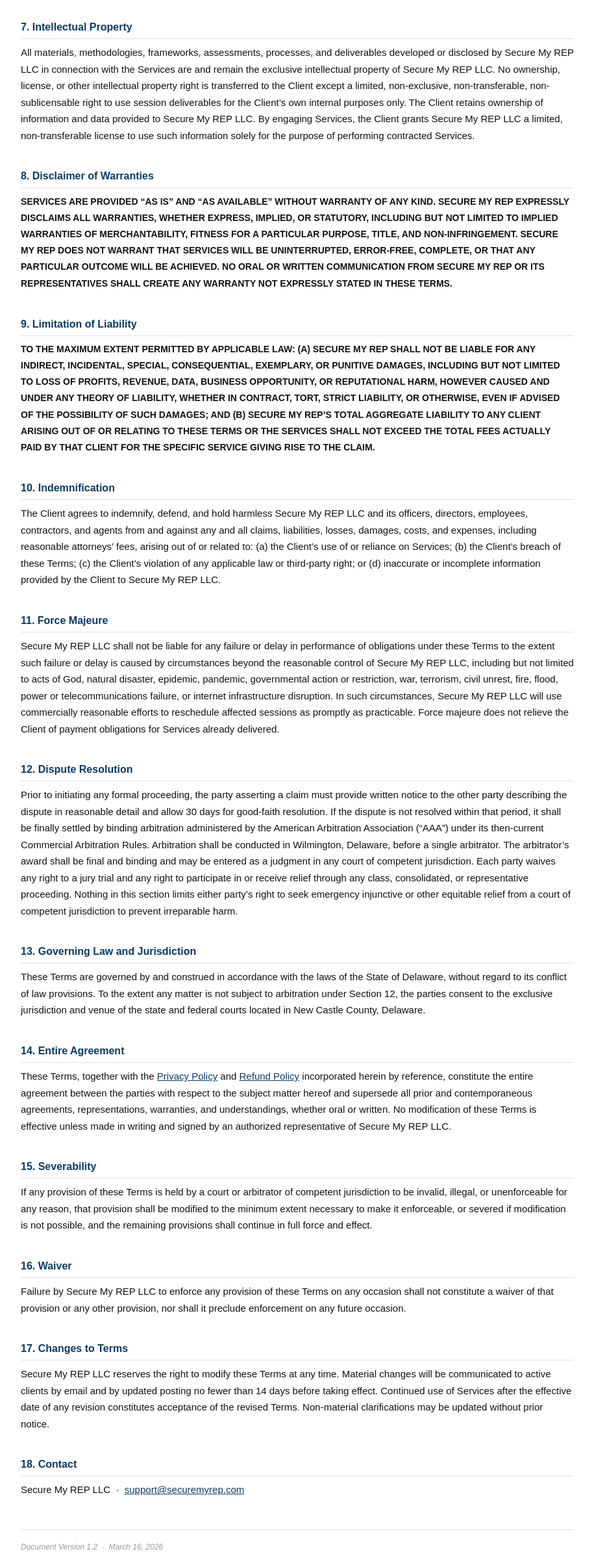
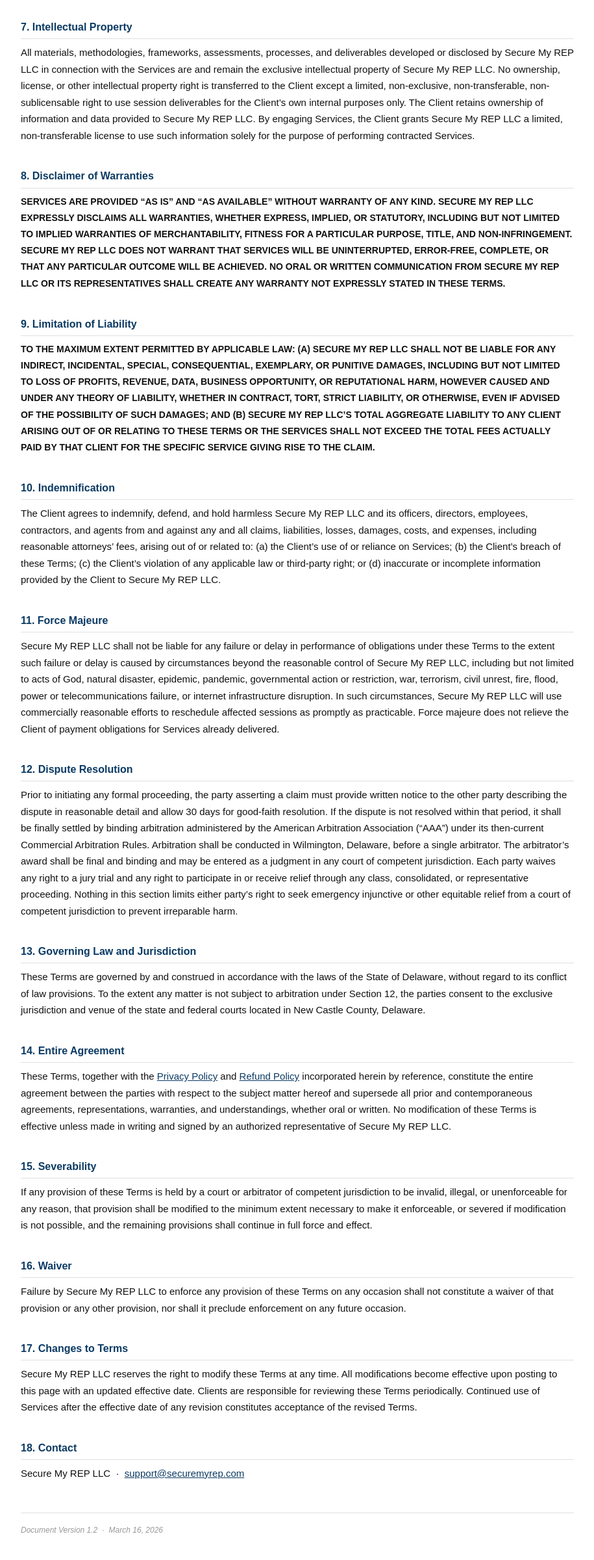
Before and after one commit to REP2020/SMR-policies, a plain HTML site: page terms.html in a window 1280 px wide. Shown: the part 1470-3870 px from the top of the page at 65% size, without its empty margins (182-1097 px from the left). Drawn offline with Linux system fonts and the light colour scheme.

Commit message:
Add files via upload

```diff
--- a/terms.html
+++ b/terms.html
@@ -111,10 +111,10 @@
   <p>All materials, methodologies, frameworks, assessments, processes, and deliverables developed or disclosed by Secure My REP LLC in connection with the Services are and remain the exclusive intellectual property of Secure My REP LLC. No ownership, license, or other intellectual property right is transferred to the Client except a limited, non-exclusive, non-transferable, non-sublicensable right to use session deliverables for the Client&rsquo;s own internal purposes only. The Client retains ownership of information and data provided to Secure My REP LLC. By engaging Services, the Client grants Secure My REP LLC a limited, non-transferable license to use such information solely for the purpose of performing contracted Services.</p>
 
   <h2>8. Disclaimer of Warranties</h2>
-  <p class="caps">SERVICES ARE PROVIDED &ldquo;AS IS&rdquo; AND &ldquo;AS AVAILABLE&rdquo; WITHOUT WARRANTY OF ANY KIND. SECURE MY REP EXPRESSLY DISCLAIMS ALL WARRANTIES, WHETHER EXPRESS, IMPLIED, OR STATUTORY, INCLUDING BUT NOT LIMITED TO IMPLIED WARRANTIES OF MERCHANTABILITY, FITNESS FOR A PARTICULAR PURPOSE, TITLE, AND NON-INFRINGEMENT. SECURE MY REP DOES NOT WARRANT THAT SERVICES WILL BE UNINTERRUPTED, ERROR-FREE, COMPLETE, OR THAT ANY PARTICULAR OUTCOME WILL BE ACHIEVED. NO ORAL OR WRITTEN COMMUNICATION FROM SECURE MY REP OR ITS REPRESENTATIVES SHALL CREATE ANY WARRANTY NOT EXPRESSLY STATED IN THESE TERMS.</p>
+  <p class="caps">SERVICES ARE PROVIDED &ldquo;AS IS&rdquo; AND &ldquo;AS AVAILABLE&rdquo; WITHOUT WARRANTY OF ANY KIND. SECURE MY REP LLC EXPRESSLY DISCLAIMS ALL WARRANTIES, WHETHER EXPRESS, IMPLIED, OR STATUTORY, INCLUDING BUT NOT LIMITED TO IMPLIED WARRANTIES OF MERCHANTABILITY, FITNESS FOR A PARTICULAR PURPOSE, TITLE, AND NON-INFRINGEMENT. SECURE MY REP LLC DOES NOT WARRANT THAT SERVICES WILL BE UNINTERRUPTED, ERROR-FREE, COMPLETE, OR THAT ANY PARTICULAR OUTCOME WILL BE ACHIEVED. NO ORAL OR WRITTEN COMMUNICATION FROM SECURE MY REP LLC OR ITS REPRESENTATIVES SHALL CREATE ANY WARRANTY NOT EXPRESSLY STATED IN THESE TERMS.</p>
 
   <h2>9. Limitation of Liability</h2>
-  <p class="caps">TO THE MAXIMUM EXTENT PERMITTED BY APPLICABLE LAW: (A) SECURE MY REP SHALL NOT BE LIABLE FOR ANY INDIRECT, INCIDENTAL, SPECIAL, CONSEQUENTIAL, EXEMPLARY, OR PUNITIVE DAMAGES, INCLUDING BUT NOT LIMITED TO LOSS OF PROFITS, REVENUE, DATA, BUSINESS OPPORTUNITY, OR REPUTATIONAL HARM, HOWEVER CAUSED AND UNDER ANY THEORY OF LIABILITY, WHETHER IN CONTRACT, TORT, STRICT LIABILITY, OR OTHERWISE, EVEN IF ADVISED OF THE POSSIBILITY OF SUCH DAMAGES; AND (B) SECURE MY REP&rsquo;S TOTAL AGGREGATE LIABILITY TO ANY CLIENT ARISING OUT OF OR RELATING TO THESE TERMS OR THE SERVICES SHALL NOT EXCEED THE TOTAL FEES ACTUALLY PAID BY THAT CLIENT FOR THE SPECIFIC SERVICE GIVING RISE TO THE CLAIM.</p>
+  <p class="caps">TO THE MAXIMUM EXTENT PERMITTED BY APPLICABLE LAW: (A) SECURE MY REP LLC SHALL NOT BE LIABLE FOR ANY INDIRECT, INCIDENTAL, SPECIAL, CONSEQUENTIAL, EXEMPLARY, OR PUNITIVE DAMAGES, INCLUDING BUT NOT LIMITED TO LOSS OF PROFITS, REVENUE, DATA, BUSINESS OPPORTUNITY, OR REPUTATIONAL HARM, HOWEVER CAUSED AND UNDER ANY THEORY OF LIABILITY, WHETHER IN CONTRACT, TORT, STRICT LIABILITY, OR OTHERWISE, EVEN IF ADVISED OF THE POSSIBILITY OF SUCH DAMAGES; AND (B) SECURE MY REP LLC&rsquo;S TOTAL AGGREGATE LIABILITY TO ANY CLIENT ARISING OUT OF OR RELATING TO THESE TERMS OR THE SERVICES SHALL NOT EXCEED THE TOTAL FEES ACTUALLY PAID BY THAT CLIENT FOR THE SPECIFIC SERVICE GIVING RISE TO THE CLAIM.</p>
 
   <h2>10. Indemnification</h2>
   <p>The Client agrees to indemnify, defend, and hold harmless Secure My REP LLC and its officers, directors, employees, contractors, and agents from and against any and all claims, liabilities, losses, damages, costs, and expenses, including reasonable attorneys&rsquo; fees, arising out of or related to: (a) the Client&rsquo;s use of or reliance on Services; (b) the Client&rsquo;s breach of these Terms; (c) the Client&rsquo;s violation of any applicable law or third-party right; or (d) inaccurate or incomplete information provided by the Client to Secure My REP LLC.</p>
@@ -138,7 +138,7 @@
   <p>Failure by Secure My REP LLC to enforce any provision of these Terms on any occasion shall not constitute a waiver of that provision or any other provision, nor shall it preclude enforcement on any future occasion.</p>
 
   <h2>17. Changes to Terms</h2>
-  <p>Secure My REP LLC reserves the right to modify these Terms at any time. Material changes will be communicated to active clients by email and by updated posting no fewer than 14 days before taking effect. Continued use of Services after the effective date of any revision constitutes acceptance of the revised Terms. Non-material clarifications may be updated without prior notice.</p>
+  <p>Secure My REP LLC reserves the right to modify these Terms at any time. All modifications become effective upon posting to this page with an updated effective date. Clients are responsible for reviewing these Terms periodically. Continued use of Services after the effective date of any revision constitutes acceptance of the revised Terms.</p>
 
   <h2>18. Contact</h2>
   <p>Secure My REP LLC &nbsp;&middot;&nbsp; <a href="mailto:support@securemyrep.com">support@securemyrep.com</a></p>
```
Also changed, not shown: privacy.html (+1 -1 lines).
